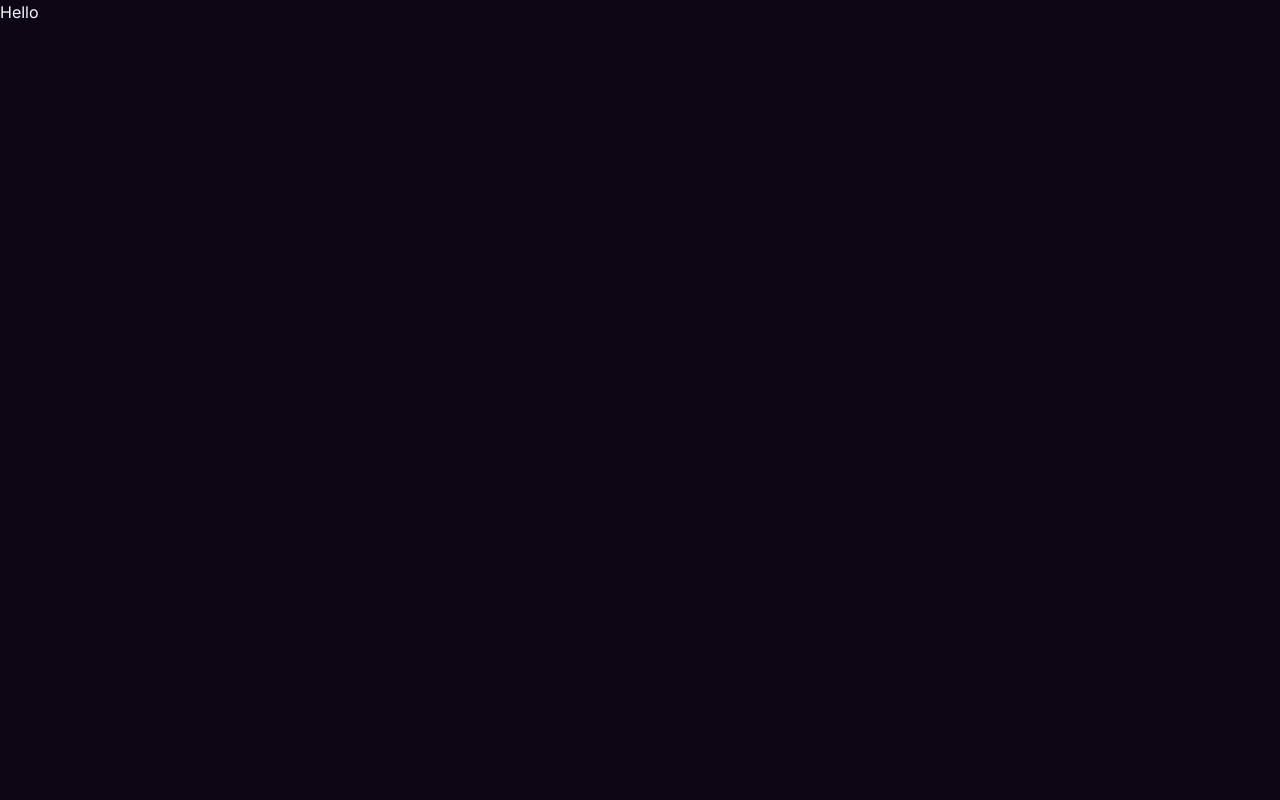
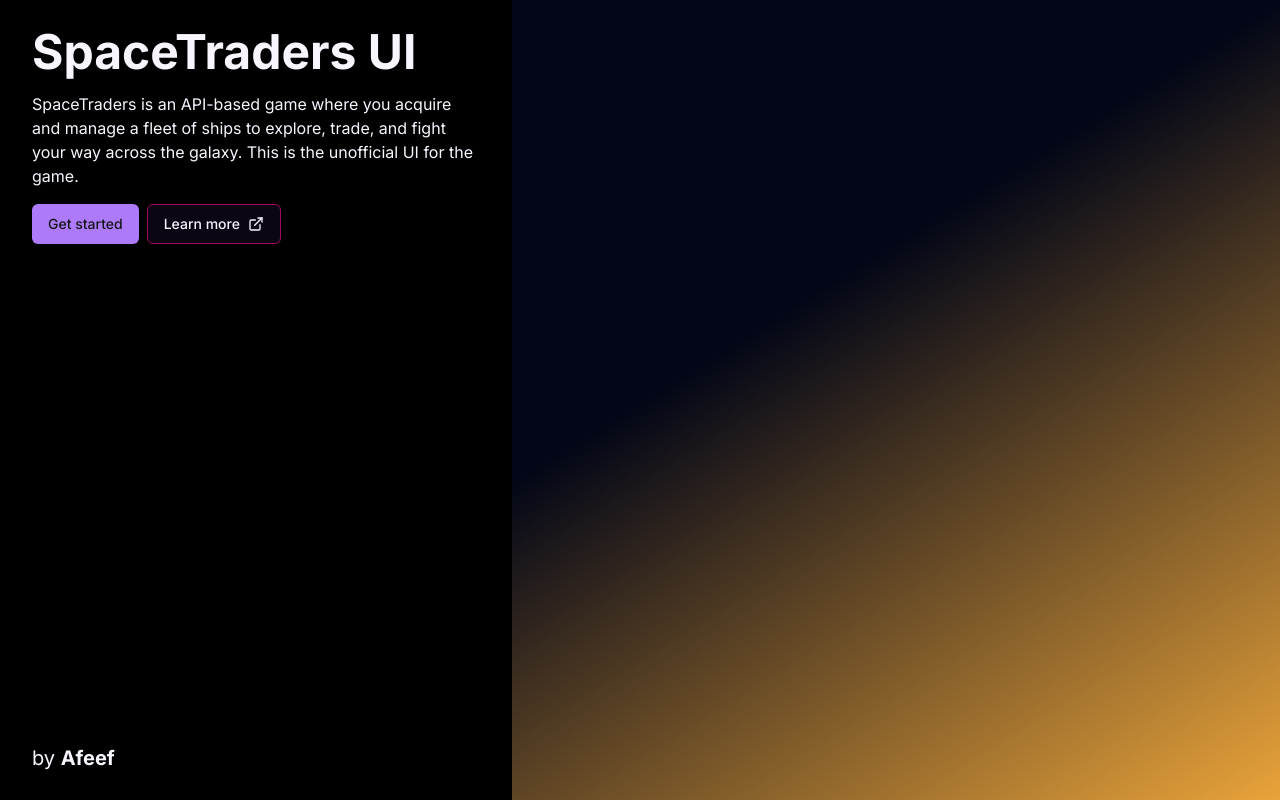
Before and after one commit to afeef97/spacetraders-ui, a Next.js app: page / in a window 1280 px wide. Built offline with nearby package versions, Linux system fonts and the light colour scheme.

Commit message:
feat: home page

```diff
--- a/src/app/page.tsx
+++ b/src/app/page.tsx
@@ -1,7 +1,23 @@
+import NavButtonGroup from '@/components/Home/NavButtonGroup';
+import TitleGroup from '@/components/reusables/TitleGroup';
+
 const Home = () => {
   return (
-    <main>
-      <div>Hello</div>
+    <main className='h-[1px] min-h-screen bg-gradient-to-b md:bg-gradient-to-br from-slate-950 from-70% md:from-50% to-accent md:to-accent flex flex-col justify-center md:block'>
+      <div className='container mx-0 py-6 md:py-7 lg:w-2/5 lg:h-full lg:bg-black flex flex-col justify-between'>
+        <div>
+          <TitleGroup
+            title='SpaceTraders UI'
+            description='SpaceTraders is an API-based game where you acquire and manage a fleet
+          of ships to explore, trade, and fight your way across the galaxy. This
+          is the unofficial UI for the game.'
+          />
+          <NavButtonGroup />
+        </div>
+        <p className='hidden lg:block text-xl'>
+          by <span className='font-bold'>Afeef</span>
+        </p>
+      </div>
     </main>
   );
 };
```
